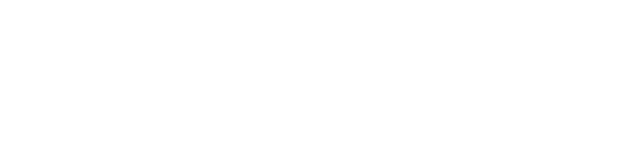
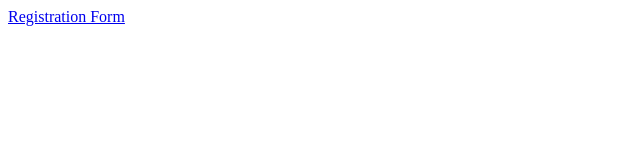
Before and after one commit to jared0215/registration-form, a plain HTML site: page index.html in a window 1280 px wide. Shown: the whole page, without its empty margins (0-640 px from the left). Drawn offline with Linux system fonts and the light colour scheme.

Commit message:
Update index.html

```diff
--- a/index.html
+++ b/index.html
@@ -7,6 +7,6 @@
     <title>Document</title>
 </head>
 <body>
-    <a href="registration-form/Form/form.html"></a>
+    <a href="registration-form/Form/form.html">Registration Form</a>
 </body>
 </html>
```
